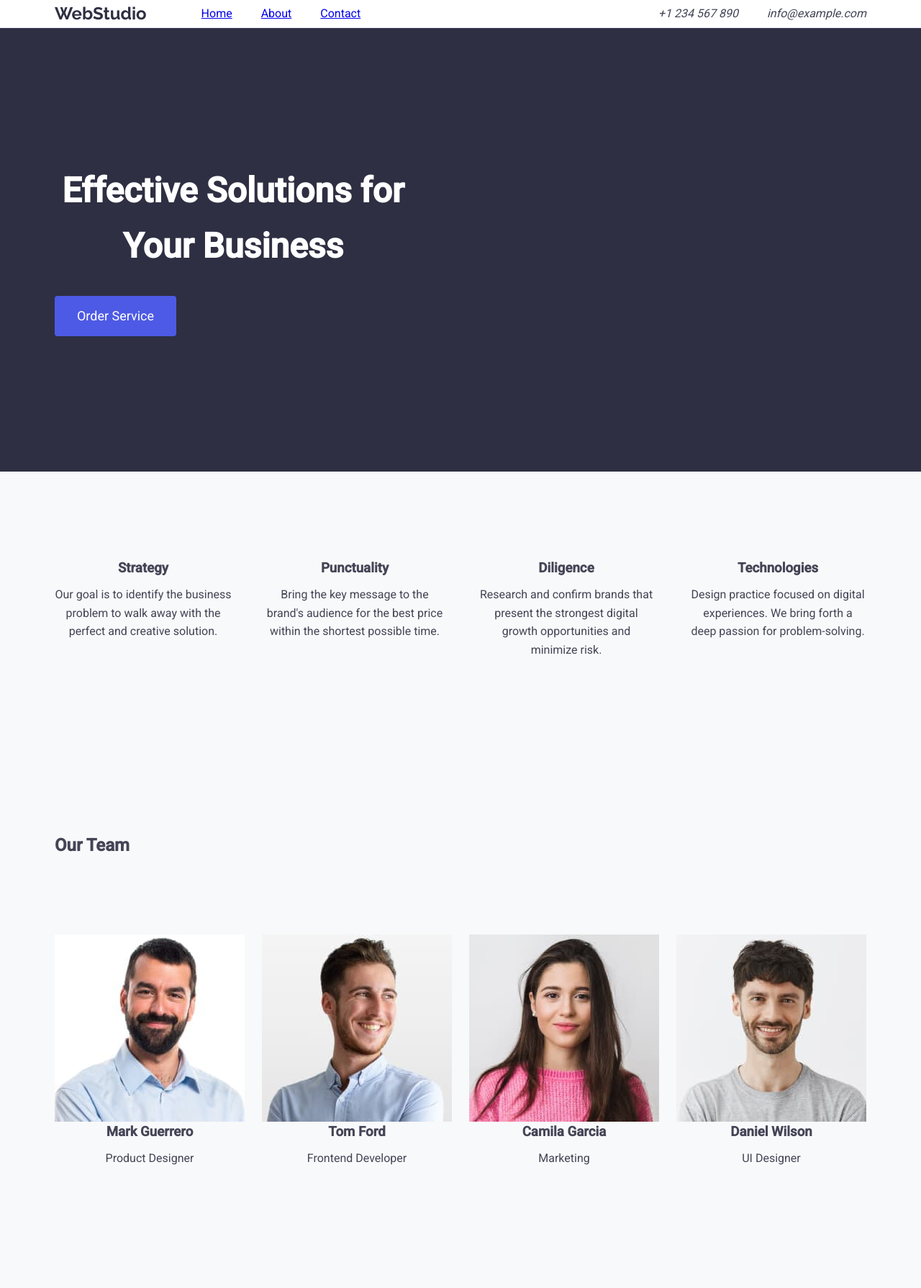
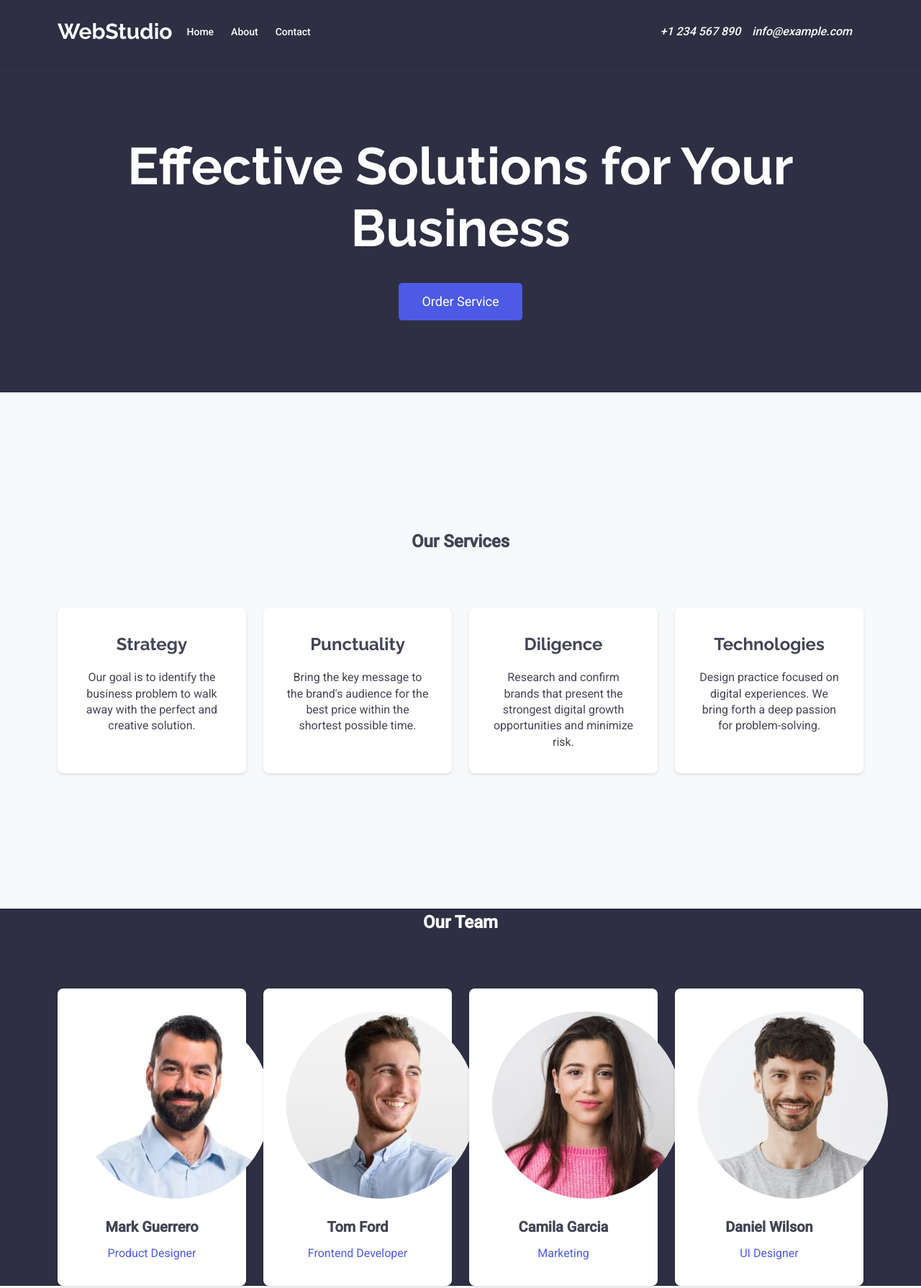
Before and after one commit to Roman-Prodeus07/goit-markup-hw-03, a plain HTML site: page index.html in a window 1280 px wide. Shown: the top 1789 px of the page at 72% size. Drawn offline with nearby package versions, Linux system fonts and the light colour scheme.

Commit message:
Changed 3 section

```diff
--- a/css/styles.css
+++ b/css/styles.css
@@ -18,7 +18,6 @@ body {
     padding: 0;
 }
 
-/* Глобальне скидання стилів */
 h1, h2, h3, p, ul {
     margin: 0;
     padding: 0;
@@ -28,30 +27,29 @@ ul {
     list-style: none;
 }
 
-/* Скидання полів і відступів */
 .section {
-    padding: 188px 0 188px;
+    padding: 188px 0;
 }
 
 .section-title {
     margin-bottom: 72px;
 }
 
-/* Загальний контейнер */
 .container {
-    width: 1158px;
+    max-width: 1152px;
+    width: 100%;
+    padding: 0 16px;
     margin: 0 auto;
-    padding: 0 15px;
 }
 
-/* Хедер */
-header {
-    background-color: var(--white-color);
-    border-bottom: 1px solid rgba(0, 0, 0, 0.1);
-}
-
+/* Шапка сайту */
 .site-header {
-    border-bottom: 1px solid #e7e9fc;
+    background-color: var(--primary-color);
+    padding: 20px 0;
+    position: sticky;
+    top: 0;
+    z-index: 10;
+    box-shadow: 0 2px 4px rgba(0, 0, 0, 0.1);
 }
 
 .header-container {
@@ -60,80 +58,11 @@ header {
     align-items: center;
 }
 
-.navigation {
-    display: flex;
-    justify-content: space-between;
-    align-items: center;
-    padding: 20px 0;
-}
-
 .logo {
     font-family: 'Raleway', sans-serif;
-    font-weight: 700;
-    font-size: 24px;
-    color: var(--primary-color);
+    font-size: 30px;
+    color: var(--white-color);
     text-decoration: none;
-    margin-right: 76px
-}
-
-.logo-text {
-    color: var(--secondary-color);
-}
-
-.nav-links {
-    display: flex;
-    gap: 15px;
-}
-
-.nav-link {
-    font-weight: 500;
-    color: var(--dark-color);
-    text-decoration: none;
-    padding: 10px 15px;
-    border-radius: 5px;
-    transition: background-color 0.3s ease;
-}
-
-.nav-link:hover {
-    background-color: var(--secondary-color);
-    color: var(--white-color);
-}
-
-.menu {
-    display: flex;
-    gap: 40px;
-}
-
-.menu-item {
-    list-style: none;
-}
-
-.menu-link {
-    padding: 24px 0;
-}
-
-.contact-info ul {
-    display: flex;
-    gap: 20px;
-    margin: 0;
-}
-
-.contact-link {
-    color: var(--dark-color);
-    text-decoration: none;
-}
-
-.contact-info .contact-list {
-    display: flex;
-    gap: 40px;
-}
-
-/* Hero Section */
-.hero-section {
-    text-align: center;
-    padding: 188px 0;
-    background-color: var(--primary-color);
-    color: var(--white-color);
 }
 
 .main-nav {
@@ -141,230 +70,241 @@ header {
     align-items: center;
 }
 
+.menu {
+    display: flex;
+    margin-left: 20px;
+}
+
+.menu-item {
+    margin-right: 24px;
+}
+
+.menu-link {
+    color: var(--white-color);
+    text-decoration: none;
+    font-weight: 500;
+    font-size: 14px;
+    transition: color 0.3s;
+}
+
+.menu-link:hover {
+    color: var(--secondary-color);
+}
+
+.contact-info {
+    display: flex;
+    align-items: center;
+}
+
+.contact-list {
+    display: flex;
+    margin-left: 24px;
+}
+
+.contact-item {
+    margin-right: 16px;
+}
+
+.contact-link {
+    color: var(--white-color);
+    text-decoration: none;
+    font-weight: 500;
+}
+
+.contact-link:hover {
+    color: var(--secondary-color);
+}
+
+/* Hero Section */
+.hero-section {
+    background-color: var(--primary-color);
+    color: var(--white-color);
+    padding: 100px 0;
+    text-align: center;
+}
+
 .main-title {
-    font-size: 48px;
-    margin-bottom: 30px;
-    max-width: 496px;
+    font-family: 'Raleway', sans-serif;
+    font-size: 72px;
+    line-height: 1.2;
+    margin-bottom: 32px;
 }
 
 .cta-button {
     background-color: var(--secondary-color);
     color: var(--white-color);
-    min-width: 169px;
-    height: 56px;
-    display: block;
-    padding: 15px 30px;
     border: none;
-    border-radius: 4px;
+    padding: 16px 32px;
     font-size: 18px;
     cursor: pointer;
-    transition: background-color 0.3s ease;
+    border-radius: 5px;
+    transition: background-color 0.3s;
 }
 
 .cta-button:hover {
-    background-color: #3e4ae0;
+    background-color: #3334a1;
 }
 
-/* Секція Our Services */
+/* Services Section */
 .services-section {
+    background-color: var(--background-color);
     text-align: center;
-    background-color: var(--background-color);
-    padding: 120px 0 120px; /* Updated padding */
 }
 
-.section-title {
-    margin-bottom: 8px; /* Added margin-bottom */
+.services-list {
+    display: flex;
+    justify-content: space-between;
 }
 
-.services-section ul {
-    display: flex;
-    gap: 24px; /* Added gap */
+.service-item {
+    width: calc((100% - 72px) / 4); /* Після 72px обчислює ширину для 4 елементів */
+    background-color: var(--white-color);
+    border-radius: 8px;
+    padding: 32px;
+    box-shadow: 0 2px 4px rgba(0, 0, 0, 0.1);
+    transition: transform 0.3s;
 }
 
-.services-section li {
-    margin-right: 24px;
+.service-item:hover {
+    transform: translateY(-5px);
 }
 
-.services-section li:last-child {
-    margin-right: 0;
+.service-title {
+    font-family: 'Raleway', sans-serif;
+    font-size: 24px;
+    margin-bottom: 16px;
 }
 
-.special-class {
-    width: calc((100% - 72px) / 4); /* Added width calculation */
+.service-description {
+    font-size: 16px;
+    line-height: 1.4;
 }
 
-/* Секція Our Team */
+/* Team Section */
 .team-section {
-    padding: 120px 0 120px;
-}
-
-.container {
-    max-width: 1200px;
-    margin: 0 auto;
-    padding: 0 15px;
-}
-
-.section-title {
-    margin-bottom: 72px;
-}
-
-
-.team {
-    display: flex;
-    justify-content: space-between;
-    flex-wrap: wrap;
-    gap: 20px;
-}
-
-.team-name {
-    margin-bottom: 8px;
-}
-
-.team-position {
+    background-color: var(--primary-color);
+    color: var(--white-color);
     text-align: center;
 }
 
 .team-list {
     display: flex;
-    flex-wrap: wrap;
-    gap: 24px;
+    justify-content: space-between;
 }
 
 .team-member {
     width: calc((100% - 72px) / 4);
+    padding: 32px;
+    box-shadow: 0 2px 4px rgba(0, 0, 0, 0.1);
+    background-color: var(--white-color);
+    border-radius: 8px;
+    color: var(--dark-color);
+    transition: transform 0.3s;
 }
 
-.team-member:last-child {
-    margin-right: 0;
+.team-member:hover {
+    transform: translateY(-5px);
 }
 
 .team-info {
-    border-radius: 0px 0px 4px 4px;
-    padding: 32px 0;
     text-align: center;
 }
 
-.team-member-title {
-    font-size: 20px;
-    margin-top: 15px;
+.team-info img {
+    border-radius: 50%;
+    margin-bottom: 16px;
 }
 
-.team-member-role {
+.team-name {
+    font-size: 20px;
+    margin-bottom: 8px;
+    font-weight: 700;
+}
+
+.team-position {
     font-size: 16px;
     color: var(--secondary-color);
 }
 
-/* Секція Our Portfolio */
+/* Portfolio Section */
 .portfolio-section {
     background-color: var(--background-color);
+    text-align: center;
 }
 
 .portfolio-title {
-    text-align: center;
-    margin-bottom: 30px;
-    font-size: 36px;
+    font-size: 48px;
+    margin-bottom: 72px;
+    color: var(--primary-color);
+    font-family: 'Raleway', sans-serif;
 }
 
 .portfolio-list {
     display: flex;
+    justify-content: space-between;
     flex-wrap: wrap;
-    gap: 20px;
+    gap: 16px;
 }
 
 .portfolio-item {
-    width: calc(33.333% - 20px);
+    width: calc((100% - 72px) / 3);
     background-color: var(--white-color);
-    padding: 20px;
-    border-radius: 10px;
-    box-shadow: 0 4px 8px rgba(0, 0, 0, 0.1);
-    text-align: center;
+    border-radius: 8px;
+    padding: 16px;
+    box-shadow: 0 2px 4px rgba(0, 0, 0, 0.1);
+    transition: transform 0.3s;
+}
+
+.portfolio-item:hover {
+    transform: translateY(-5px);
+}
+
+.portfolio-item img {
+    max-width: 100%;
+    border-radius: 8px;
+    margin-bottom: 16px;
 }
 
 .portfolio-item-title {
-    font-size: 20px;
-    margin-top: 15px;
+    font-family: 'Raleway', sans-serif;
+    font-size: 24px;
+    color: var(--dark-color);
+    margin-bottom: 8px;
 }
 
 .portfolio-item-category {
-    font-size: 16px;
+    font-size: 14px;
     color: var(--secondary-color);
-    margin-top: 10px;
+    margin-bottom: 16px;
 }
 
 .portfolio-item-description {
-    margin-top: 10px;
-    color: var(--dark-color);
+    font-size: 16px;
+    line-height: 1.4;
 }
 
 /* Footer */
 .site-footer {
     background-color: var(--primary-color);
     color: var(--footer-text-color);
+    padding: 40px 0;
     text-align: center;
-    padding: 20px 0;
 }
 
 .footer-logo {
     font-family: 'Raleway', sans-serif;
-    font-weight: 700;
-    font-size: 24px;
+    font-size: 30px;
     color: var(--footer-text-color);
     text-decoration: none;
+}
+
+.footer-description {
+    font-size: 14px;
+    max-width: 800px;
+    margin: 20px auto 0;
+    line-height: 1.6;
 }
 
 .footer-logo-text {
     color: var(--secondary-color);
 }
-
-.footer-description {
-    font-size: 16px;
-    margin-top: 10px;
-    max-width: 500px;
-    margin: 0 auto;
-}
-
-/* Зображення */
-img {
-    display: block;
-    max-width: 100%;
-    height: auto;
-}
-
-/* .visually-hidden */
-.visually-hidden {
-    position: absolute;
-    width: 1px;
-    height: 1px;
-    margin: -1px;
-    padding: 0;
-    overflow: hidden;
-    clip: rect(0, 0, 0, 0);
-    border: 0;
-}
-
-.special-class {
-    width: calc((100% - 72px) / 4);
-}
-
-.service-title {
-    margin-bottom: 8px;
-}
-
-.strategy {
-    width: calc((100% - 72px) / 4);
-}
-
-.services-list {
-    display: flex;
-    gap: 24px;
-    justify-content: space-between;
-    flex-wrap: wrap;
-}
-
-.service-item {
-    margin-right: 24px;
-}
-
-.service-item:last-child {
-    margin-right: 0;
-}
--- a/index.html
+++ b/index.html
@@ -39,7 +39,7 @@
     <section class="services-section section">
         <div class="container">
             <h2 class="section-title visually-hidden">Our Services</h2>
-            <ul>
+            <ul class="services-list">
                 <li class="service-item strategy">
                     <h3 class="service-title">Strategy</h3>
                     <p class="service-description">Our goal is to identify the business problem to walk away with the perfect and creative solution.</p>
@@ -77,7 +77,6 @@
                         <p class="team-position">Frontend Developer</p>
                     </div>
                 </li>
-
                 <li class="team-member">
                     <div class="team-info">
                         <img src="./images/camila-garcia.jpg" width="264" alt="Camila Garcia">
```
Lines whose indentation alone changed are shown as unchanged.
